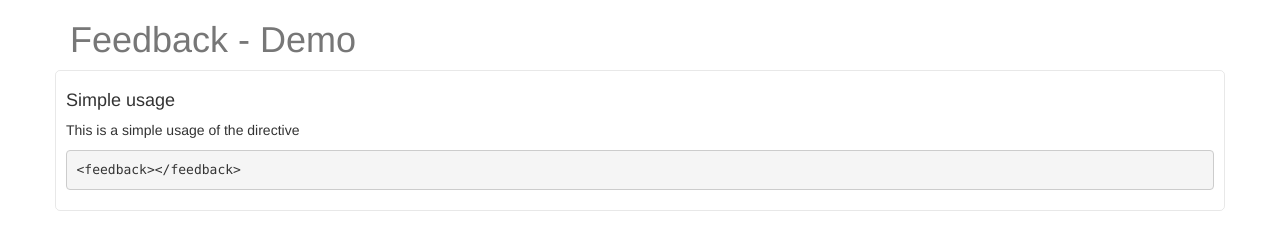
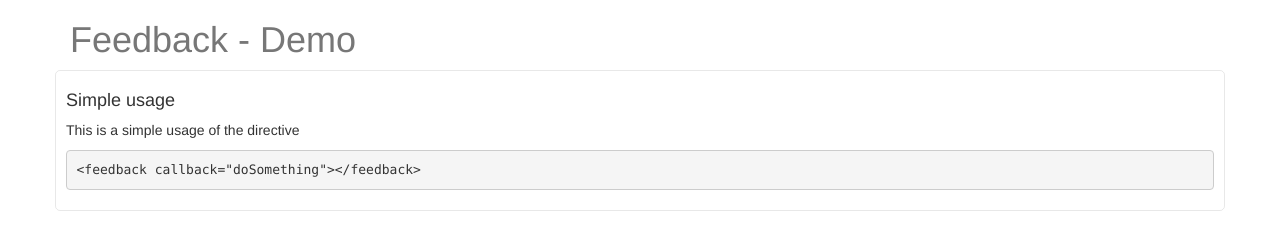
Before and after one commit to Eimis/feedback-directive, a website: page index.html in a window 1280 px wide. Drawn offline with nearby package versions, Linux system fonts and the light colour scheme.

Commit message:
- Update README

```diff
--- a/index.html
+++ b/index.html
@@ -20,7 +20,7 @@
     <div class="usage row">
         <h4>Simple usage</h4>
         <p>This is a simple usage of the directive</p>
-        <pre>&lt;feedback&gt;&lt;/feedback&gt;</pre>
+        <pre>&lt;feedback callback="doSomething"&gt;&lt;/feedback&gt;</pre>
     </div>
 </div>
 
```
